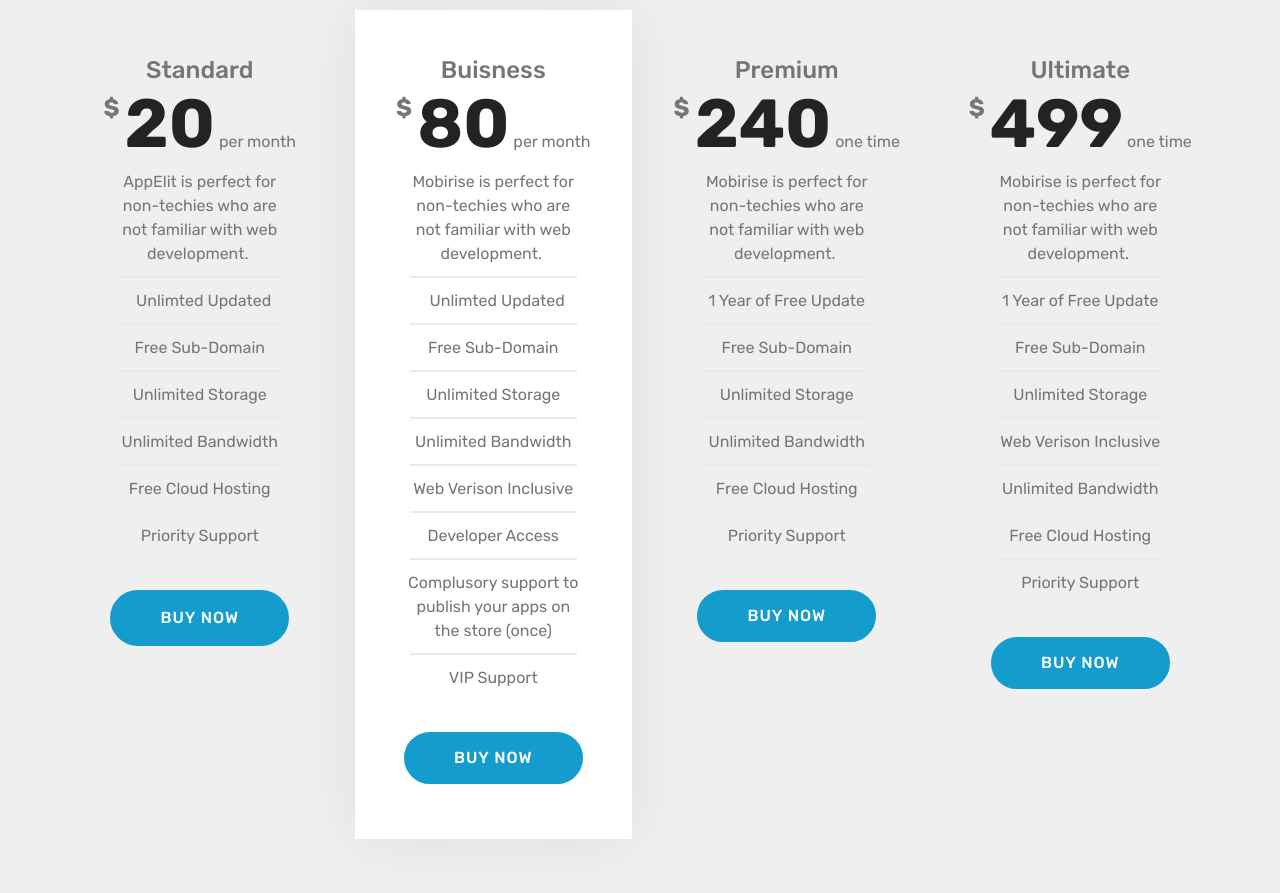
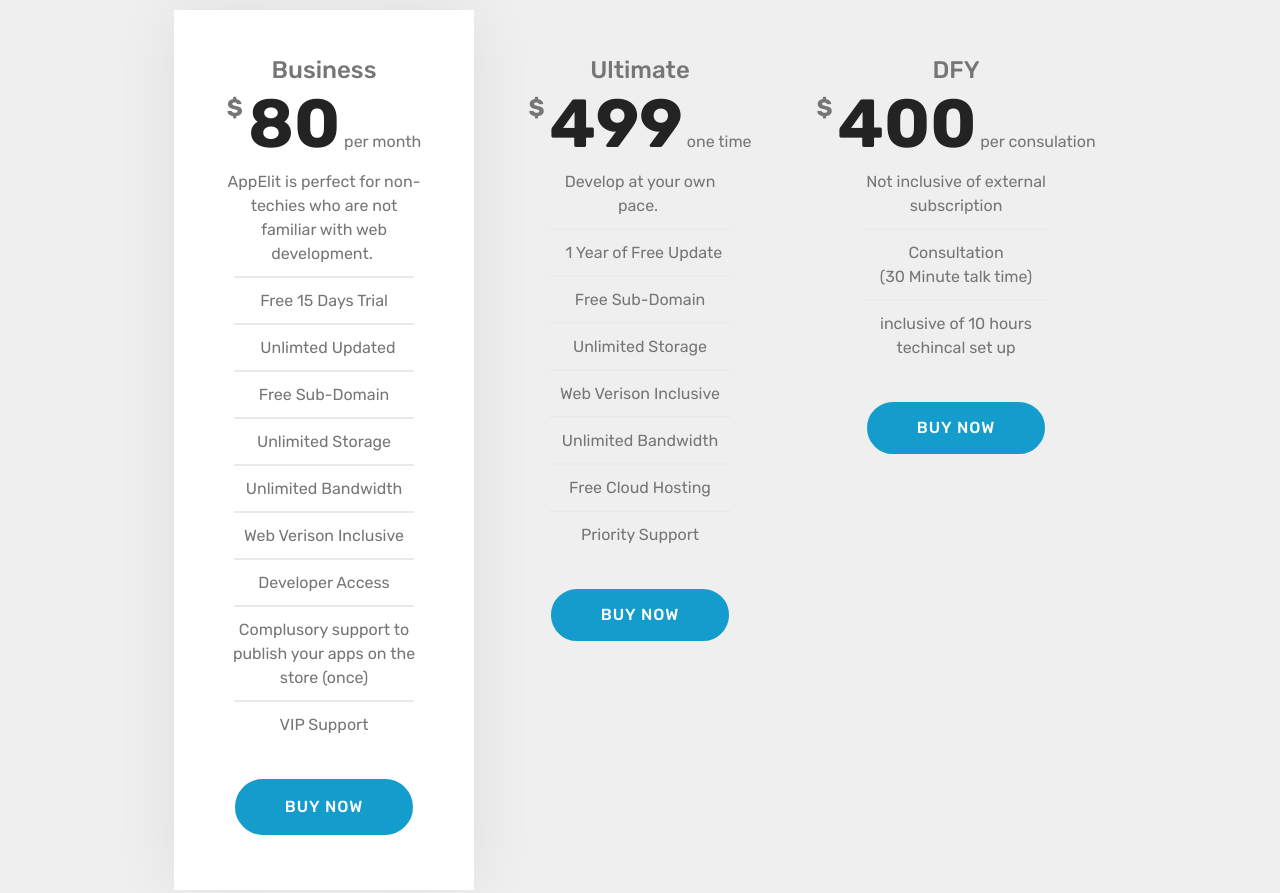
Before and after one commit to gohreagan/mobile, a plain HTML site: page index.html in a window 1280 px wide. Shown: the part 1200-2093 px from the top of the page. Drawn offline with Linux system fonts and the light colour scheme; files whose address does not match are found by name; a web font is replaced by a local one.

Commit message:
payment links

```diff
--- a/index.html
+++ b/index.html
@@ -22,7 +22,7 @@
 
 </head>
 <body>
-<section class="menu cid-qruFdNJFDj" once="menu" id="menu1-c" data-rv-view="408">
+<section class="menu cid-qruFdNJFDj" once="menu" id="menu1-c" data-rv-view="324">
 
 
 
@@ -71,7 +71,7 @@
     </nav>
 </section>
 
-<section class="engine"><a href="https://mobirise.co/b">free web page creator</a></section><section class="cid-qqYrycPoep mbr-fullscreen mbr-parallax-background" id="header15-0" data-rv-view="410">
+<section class="engine"><a href="https://mobirise.co/b">web creator</a></section><section class="cid-qqYrycPoep mbr-fullscreen mbr-parallax-background" id="header15-0" data-rv-view="326">
 
 
 
@@ -90,7 +90,7 @@
             <div data-form-alert="" hidden="" class="align-center">
                 Thanks for filling out the form!
             </div>
-            <form class="mbr-form" action="https://mobirise.com/" method="post" data-form-title="Mobirise Form"><input type="hidden" data-form-email="true" value="SqXjzjSD6UG8vL1V67oVFGD1wZAfNdOP32+vr7gPheW5WaKveTr9u1eHe7YPoCV8EVBhIDy717aPnzrYxnguxvT5HTyXgJDryArSzAup4uiShTedw5UzOi6VSJjdwVC6">
+            <form class="mbr-form" action="https://mobirise.com/" method="post" data-form-title="Mobirise Form"><input type="hidden" data-form-email="true" value="wm48uuerWZ6JqyfgOKkrOcyLyW5U01XzfyYdHfcDPAvybCr7tzJjKRGqQUGrVZE6Q4xDjr+97+6MsfOtvuOZtzFuWWQtysKgl8QkQtSV0iEuUARxRbb55yYTu5v3AcOj">
                 <div data-for="name">
                     <div class="form-group">
                         <input type="text" class="form-control px-3" name="name" data-form-field="Name" placeholder="Name" required="" id="name-header15-0">
@@ -123,7 +123,7 @@
     </div>
 </section>
 
-<section class="mbr-section info1 cid-qruF1M4g8b" id="info1-b" data-rv-view="413">
+<section class="mbr-section info1 cid-qruF1M4g8b" id="info1-b" data-rv-view="329">
 
 
 
@@ -147,7 +147,7 @@
     </div>
 </section>
 
-<section class="cid-qrvprrjoZo" id="pricing-tables2-g" data-rv-view="416">
+<section class="cid-qrvprrjoZo" id="pricing-tables2-g" data-rv-view="332">
 
 
 
@@ -156,15 +156,14 @@
     <div class="container">
         <div class="media-container-row">
 
-            <div class="plan col-12 mx-2 my-2 justify-content-center col-lg-3">
+            <div class="plan col-12 mx-2 my-2 justify-content-center favorite col-lg-4">
                 <div class="plan-header text-center pt-5">
-                    <h3 class="plan-title mbr-fonts-style display-5">
-                        Standard</h3>
+                    <h3 class="plan-title mbr-fonts-style display-5">Business</h3>
                     <div class="plan-price">
                         <span class="price-value mbr-fonts-style display-5">
                             $
                         </span>
-                        <span class="price-figure mbr-fonts-style display-1">20</span>
+                        <span class="price-figure mbr-fonts-style display-1">80</span>
                         <small class="price-term mbr-fonts-style display-7">
                             per month
                         </small>
@@ -174,79 +173,19 @@
                     <div class="plan-list align-center">
                         <ul class="list-group list-group-flush mbr-fonts-style display-7">
                             <li class="list-group-item">
-                                AppElit is perfect for non-techies who are not familiar with web development.&nbsp;                            </li>
-                            <li class="list-group-item">&nbsp; Unlimted Updated</li><li class="list-group-item">Free Sub-Domain</li><li class="list-group-item">Unlimited Storage</li><li class="list-group-item">Unlimited Bandwidth</li><li class="list-group-item"><span style="background-color: transparent; font-size: 1rem;">Free Cloud Hosting</span></li><li class="list-group-item"><span style="background-color: transparent; font-size: 1rem;">Priority Support</span></li>
+                                AppElit is perfect for non-techies who are not familiar with web development.&nbsp;</li><li class="list-group-item">Free 15 Days Trial<br>                            </li>
+                            <li class="list-group-item">&nbsp; Unlimted Updated</li><li class="list-group-item">Free Sub-Domain</li><li class="list-group-item">Unlimited Storage</li><li class="list-group-item">Unlimited Bandwidth</li><li class="list-group-item">Web Verison Inclusive</li><li class="list-group-item">Developer Access</li><li class="list-group-item">Complusory support to publish your apps on the store (once)</li><li class="list-group-item">VIP Support</li>
                         </ul>
                     </div>
                     <div class="mbr-section-btn text-center py-4 pb-5">
-                        <a href="https://mobirise.com" class="btn btn-primary">
+                        <a href="https://www.paypal.com/cgi-bin/webscr?cmd=_s-xclick&hosted_button_id=LE9F6UD6XFXZW" class="btn btn-primary">
                             BUY NOW
                         </a>
                     </div>
                 </div>
             </div>
 
-            <div class="plan col-12 mx-2 my-2 justify-content-center favorite col-lg-3">
-                <div class="plan-header text-center pt-5">
-                    <h3 class="plan-title mbr-fonts-style display-5">
-                        Buisness
-                    </h3>
-                    <div class="plan-price">
-                        <span class="price-value mbr-fonts-style display-5">
-                            $
-                        </span>
-                        <span class="price-figure mbr-fonts-style display-1">80</span>
-                        <small class="price-term mbr-fonts-style display-7">
-                            per month</small>
-                    </div>
-                </div>
-                <div class="plan-body">
-                    <div class="plan-list align-center">
-                        <ul class="list-group list-group-flush mbr-fonts-style display-7">
-                            <li class="list-group-item">
-                                Mobirise is perfect for non-techies who are not familiar with web development.&nbsp;                            </li>
-                            <li class="list-group-item">&nbsp; Unlimted Updated</li><li class="list-group-item">Free Sub-Domain</li><li class="list-group-item">Unlimited Storage</li><li class="list-group-item">Unlimited Bandwidth</li><li class="list-group-item">Web Verison Inclusive</li><li class="list-group-item">Developer Access<br></li><li class="list-group-item">Complusory support to publish your apps on the store (once)</li><li class="list-group-item">VIP Support</li>
-                        </ul>
-                    </div>
-                    <div class="mbr-section-btn text-center py-4 pb-5">
-                        <a href="https://mobirise.com" class="btn btn-primary display-4">
-                            BUY NOW
-                        </a>
-                    </div>
-                </div>
-            </div>
-
-            <div class="plan col-12 mx-2 my-2 justify-content-center col-lg-3">
-                <div class="plan-header text-center pt-5">
-                    <h3 class="plan-title mbr-fonts-style display-5">
-                        Premium
-                    </h3>
-                    <div class="plan-price">
-                        <span class="price-value mbr-fonts-style display-5">
-                            $
-                        </span>
-                        <span class="price-figure mbr-fonts-style display-1">240</span>
-                        <small class="price-term mbr-fonts-style display-7">
-                            one time</small>
-                    </div>
-                </div>
-                <div class="plan-body">
-                    <div class="plan-list align-center">
-                        <ul class="list-group list-group-flush mbr-fonts-style display-7">
-                            <li class="list-group-item">
-                                Mobirise is perfect for non-techies who are not familiar with web development.&nbsp;                            </li>
-                            <li class="list-group-item">1 Year of Free Update</li><li class="list-group-item">Free Sub-Domain</li><li class="list-group-item">Unlimited Storage</li><li class="list-group-item">Unlimited Bandwidth</li><li class="list-group-item">Free Cloud Hosting<br></li><li class="list-group-item">Priority Support</li>
-                        </ul>
-                    </div>
-                    <div class="mbr-section-btn text-center py-4 pb-5">
-                        <a href="https://mobirise.com" class="btn btn-primary display-4">
-                            BUY NOW
-                        </a>
-                    </div>
-                </div>
-            </div>
-
-            <div class="plan col-12 mx-2 my-2 justify-content-center col-lg-3">
+            <div class="plan col-12 mx-2 my-2 justify-content-center col-lg-4">
                 <div class="plan-header text-center pt-5">
                     <h3 class="plan-title mbr-fonts-style display-5">
                         Ultimate
@@ -263,24 +202,53 @@
                 <div class="plan-body">
                     <div class="plan-list align-center">
                         <ul class="list-group list-group-flush mbr-fonts-style display-7">
-                            <li class="list-group-item">
-                                Mobirise is perfect for non-techies who are not familiar with web development.&nbsp;                            </li>
-                            <li class="list-group-item">1 Year of Free Update</li><li class="list-group-item">Free Sub-Domain</li><li class="list-group-item">Unlimited Storage</li><li class="list-group-item"><span style="background-color: transparent; font-size: 1rem;">Web Verison Inclusive</span></li><li class="list-group-item"><span style="background-color: transparent; font-size: 1rem;">Unlimited Bandwidth</span></li><li class="list-group-item"><span style="background-color: transparent; font-size: 1rem;"><span style="background-color: transparent; font-size: 1rem;">Free Cloud Hosting</span></span></li><li class="list-group-item"><span style="background-color: transparent; font-size: 1rem;"><span style="background-color: transparent; font-size: 1rem;">Priority Support</span><br></span></li>
+                            <li class="list-group-item">Develop at your own pace.&nbsp;<br></li>
+                            <li class="list-group-item">&nbsp; 1 Year of Free Update</li><li class="list-group-item">Free Sub-Domain</li><li class="list-group-item">Unlimited Storage</li><li class="list-group-item">Web Verison Inclusive</li><li class="list-group-item">Unlimited Bandwidth</li><li class="list-group-item">Free Cloud Hosting</li><li class="list-group-item">Priority Support</li>
                         </ul>
                     </div>
                     <div class="mbr-section-btn text-center py-4 pb-5">
-                        <a href="https://mobirise.com" class="btn btn-primary display-4">
+                        <a href="https://shop.trycelery.com/page/2a312647-e72d-435d-ae1f-acbea1816863" class="btn btn-primary display-4">
                             BUY NOW
                         </a>
                     </div>
                 </div>
             </div>
 
+            <div class="plan col-12 mx-2 my-2 justify-content-center col-lg-4">
+                <div class="plan-header text-center pt-5">
+                    <h3 class="plan-title mbr-fonts-style display-5">
+                        DFY</h3>
+                    <div class="plan-price">
+                        <span class="price-value mbr-fonts-style display-5">
+                            $
+                        </span>
+                        <span class="price-figure mbr-fonts-style display-1">400</span>
+                        <small class="price-term mbr-fonts-style display-7">
+                            per consulation</small>
+                    </div>
+                </div>
+                <div class="plan-body">
+                    <div class="plan-list align-center">
+                        <ul class="list-group list-group-flush mbr-fonts-style display-7">
+                            <li class="list-group-item">
+                                Not inclusive of external subscription</li><li class="list-group-item">Consultation<span style="background-color: transparent; font-size: 1rem;">(30 Minute talk time)</span></li><li class="list-group-item">inclusive of 10 hours techincal set up</li>
+                        </ul>
+                    </div>
+                    <div class="mbr-section-btn text-center py-4 pb-5">
+                        <a href="https://shop.trycelery.com/page/2a312647-e72d-435d-ae1f-acbea1816863" class="btn btn-primary display-4">
+                            BUY NOW
+                        </a>
+                    </div>
+                </div>
+            </div>
+
+
+
         </div>
     </div>
 </section>
 
-<section class="timeline2 cid-qqYtCa1lGA" id="timeline2-9" data-rv-view="419">
+<section class="timeline2 cid-qqYtCa1lGA" id="timeline2-9" data-rv-view="335">
 
 
 
@@ -400,7 +368,7 @@
     </div>
 </section>
 
-<section class="cid-qqYrOF2uVf" id="social-buttons3-5" data-rv-view="422">
+<section class="cid-qqYrOF2uVf" id="social-buttons3-5" data-rv-view="338">
 
 
 
@@ -442,7 +410,7 @@
     </div>
 </section>
 
-<section once="" class="cid-qruEVBRSJA" id="footer6-a" data-rv-view="425">
+<section once="" class="cid-qruEVBRSJA" id="footer6-a" data-rv-view="341">
 
 
 
```
Also changed, not shown: 1 other file.
